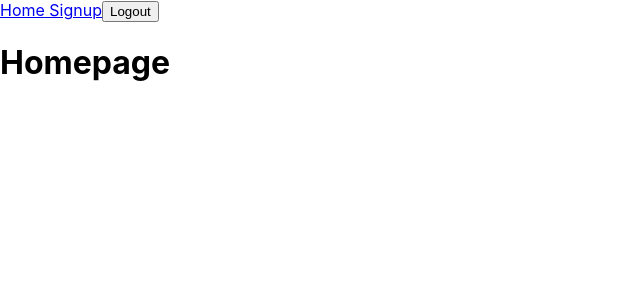
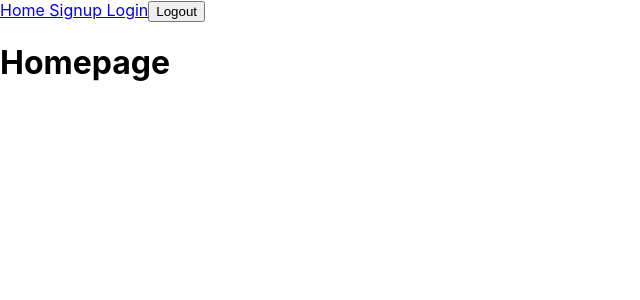
Before and after one commit to leothebeagle/siwa-ecommerce-react-frontend, a React (Create React App) app: page / in a window 1280 px wide. Shown: the top 300 px of the page, without its empty margins (0-640 px from the left). Built offline with nearby package versions, Linux system fonts and the light colour scheme.

Commit message:
Add a link in navbar to login page

```diff
--- a/src/components/Navbar.js
+++ b/src/components/Navbar.js
@@ -8,6 +8,7 @@ const Navbar = props => {
         <div>
             <NavLink to='/'> Home</NavLink>
             <NavLink to='/signup'> Signup</NavLink>
+            <NavLink to='/login'> Login</NavLink>
             <Logout handleLogoutClick={props.handleLogoutClick} />
         </div>
     )
```
